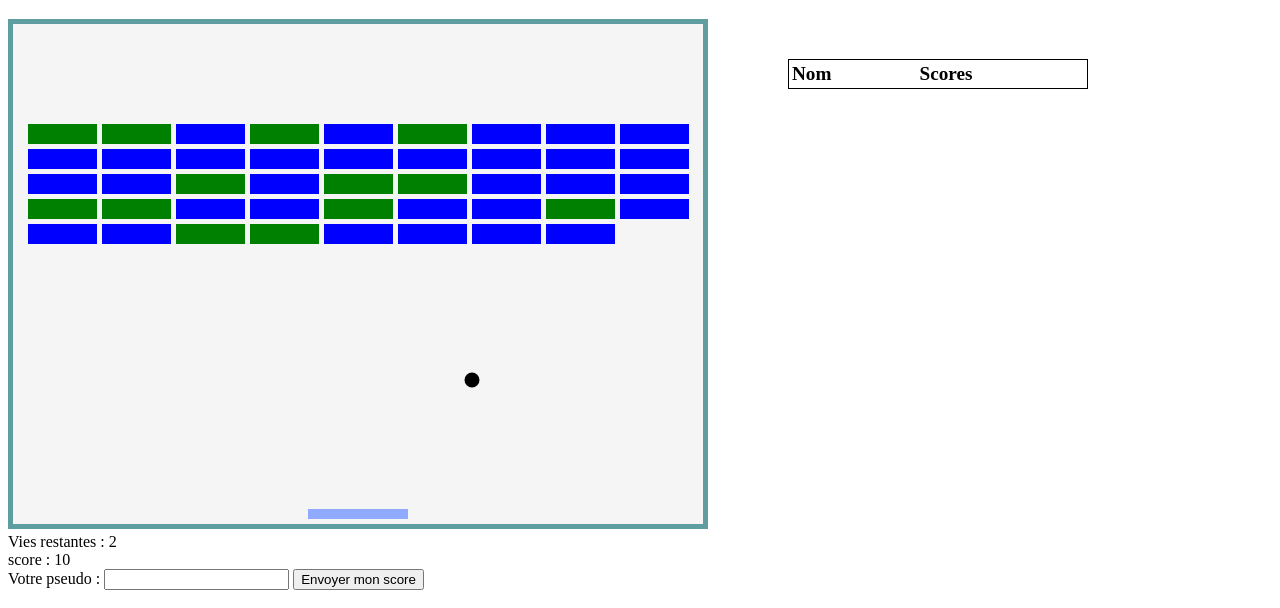
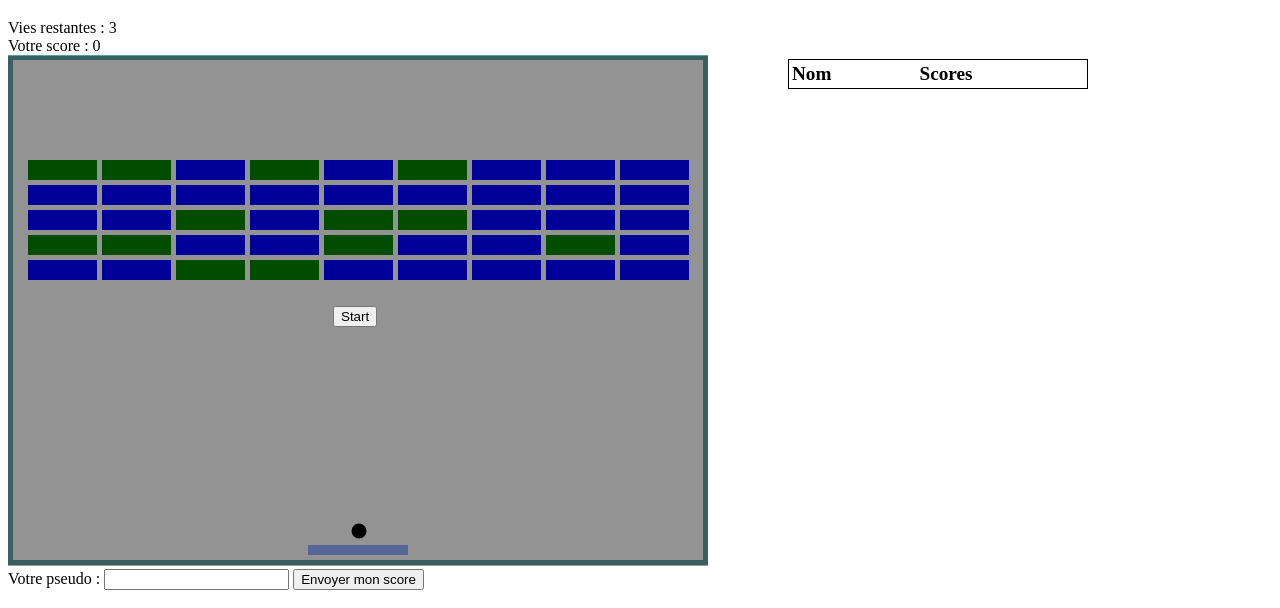
Before and after one commit to Ikarmouc/Projet_DUT_CasseBrique, a website: page src/app/src/index.html in a window 1280 px wide. Shown: the part 61-669 px from the top of the page. Drawn offline with nearby package versions, Linux system fonts and the light colour scheme; no server answers.

Commit message:
[FEAT] menu de démarrage

```diff
--- a/src/app/src/cb.js
+++ b/src/app/src/cb.js
@@ -119,12 +119,16 @@ class Ball {
 class Playground {
     paddle;
     wall = [];
-    ball = new Ball(5, null, (canvas.width / 2), (canvas.height - 30), 0, 1);
+    ball;
     constructor() {
         this.paddle = new Paddle();
         this.paddle.drawPaddle();
+
+        this.ball = new Ball(5, null, (canvas.width / 2), (canvas.height - 30), 0, 1);
+        this.ball.drawBall();
+
         this.constructWall();
-        this.ball.drawBall();
+        this.drawWall();
     }
 
     constructWall() {
@@ -133,7 +137,7 @@ class Playground {
             for (let col = 15; col < canvas.width - ((canvas.width) / 10); col += (canvas.width) / 10 + 5) {
                 let brick;
                 let rand = Math.floor(Math.random() * 5) + 1;
-                if (rand % 5 == 0 && nbBrickSpeed < 15) {
+                if (rand % 5 == 0) {
                     brick = new BrickSpeed(col, row);
                     nbBrickSpeed++;
                 } else {
@@ -142,7 +146,6 @@ class Playground {
                 this.wall.push(brick);
             }
         }
-
     }
 
     checkCollisonBallPaddle() {
@@ -154,8 +157,7 @@ class Playground {
         // collison sur le mur bas du canvas
         if (this.ball.getPosY() + dy > canvas.height - 3) {
 
-            if(game.getVie() > 0)
-            {
+            if (game.getVie() > 0) {
 
                 alert("Vie perdue !")
                 game.vie -= 1;
@@ -169,8 +171,7 @@ class Playground {
                 dx = -dx;
 
             }
-            if(game.getVie() < 1)
-            {
+            if (game.getVie() < 1) {
                 alert("Game over");
                 this.ball = null;
                 game.vie = 3;
@@ -202,12 +203,10 @@ class Playground {
                 if (this.ball.posX <= this.wall[i].posX + 69 && this.ball.posX >= this.wall[i].posX - 69 &&
                     this.ball.posY <= this.wall[i].posY + 10 && this.ball.posY >= this.wall[i].posY - 10) {
                     //console.log("Colision");
-                    if(this.wall[i] instanceof BrickSpeed)
-                    {
+                    if (this.wall[i] instanceof BrickSpeed) {
                         game.score += 30;
                     }
-                    else
-                    {
+                    else {
                         game.score += 10;
                     }
                     dy = -dy;
@@ -225,9 +224,38 @@ class Playground {
 
     }
 
+    drawWall() {
+        this.wall.forEach(brick => {
+            brick.drawBrick();
+        });
+    }
+
     drawPlayground() {
+        //================  Balle ======================
+        this.checkCollisonBallPaddle();
 
+        this.ball.moveBall();
+        this.paddle.drawPaddle();
 
+        //================ Paddle =======================
+
+        if (rightPressed) {
+            // this.paddle ne pointe pas sur l'objet de paddle contenu dans playground
+            // il faut donc passer par cette méthode
+            this.paddle.movePaddle(5);
+
+        }
+        else if (leftPressed) {
+            this.paddle.movePaddle(-5);
+        }
+        //===============================================
+
+        //================ Bricks =======================
+        this.drawWall();
+        //===============================================
+    }
+
+    drawPlaygroundFromSetInterval() {
         //================  Balle ======================
         this.playground.checkCollisonBallPaddle();
 
@@ -248,9 +276,7 @@ class Playground {
         //===============================================
 
         //================ Bricks =======================
-        this.playground.wall.forEach(brick => {
-            brick.drawBrick();
-        });
+        this.playground.drawWall();
         //===============================================
     }
 }
@@ -383,9 +409,11 @@ function getMousePos(evt) {
 function keyDown(e) {
     if (e.keyCode == 39) {
         rightPressed = true;
+        leftPressed = false;
     }
     else if (e.keyCode == 37) {
         leftPressed = true;
+        rightPressed = false;
     }
 }
 
@@ -447,26 +475,29 @@ function setScoreTab() {
     dx = 2;
     dy = -2;
     window.reload
-      //Update de l'affichage score
+    //Update de l'affichage score
 }
 
+function start() {
+    $("#menu").css("display", "none");
+    document.addEventListener("keydown", keyDown);
+    document.addEventListener("keyup", keyUp);
+    setInterval(playground.drawPlaygroundFromSetInterval, 15);
+}
 
 $(document).ready(function () {
+    canvas = document.getElementById('drawArea');
+    context = canvas.getContext('2d');
 
-    canvas = document.getElementById('drawArea');
-
-    context = canvas.getContext('2d');
     game = new Game(0, 3, null, null);
 
     //Affichage du score
     getScore();
 
+    playground = new Playground();
+    playground.drawPlayground();
 
-    playground = new Playground();
-
-    document.addEventListener("keydown", keyDown);
-    document.addEventListener("keyup", keyUp);
-    setInterval(playground.drawPlayground, 15);
+    $("#start").on("click", start);
     $('.vies').html("Vies restantes : " + game.getVie());
     $('.score').html("score : " + game.getScore());
 
--- a/src/app/src/index.html
+++ b/src/app/src/index.html
@@ -11,11 +11,15 @@
 
 <body>
     <h1>Casse Brique Deluxe</h1>
+    <div class="vies">Vies restantes : </div>
+    <div class="scoreJoueur">Votre score : 0</div>
     <div style="margin-left: auto;margin-right: auto;">
         <canvas id="drawArea" width="690" height="500"></canvas>
     </div>
-    <div class="vies">Vies restantes : </div>
-    <div class="scoreJoueur">Votre score : 0</div>
+
+    <div id="menu">
+        <button type="button" id="start">Start</button>
+    </div>
 
     <div class="scores" id="tab-Score">
         <table id="table">
@@ -25,7 +29,6 @@
                     <th colspan="2">Scores</th>
                 </tr>
             </thead>
-
         </table>
     </div>
 
--- a/src/app/src/jolie.css
+++ b/src/app/src/jolie.css
@@ -24,3 +24,16 @@
     min-width: 300px;
     border: black 1px solid;
 }
+
+#menu {
+    position: absolute;
+    z-index: 1;
+    margin-top: -512.5px;
+    width: 700px; /* Full width */
+    height: 510px; /* Full height */
+    background-color: rgba(0,0,0,0.4); /* Black w/ opacity */
+}
+
+#start {
+    margin: 250px 325px;
+}
```
